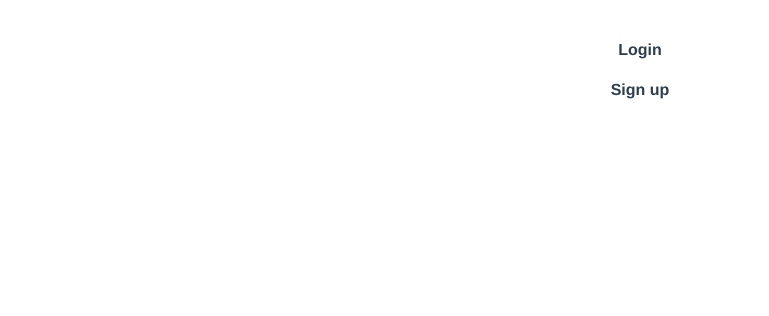
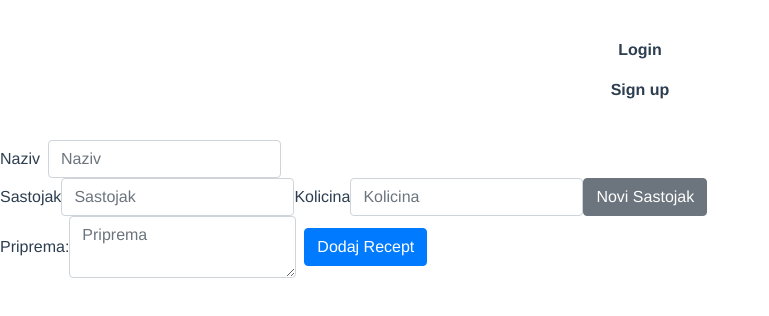
Before and after one commit to ninamacuka/FoodX, a Vue app in the folder foodx/: page /NoviRecept in a window 1280 px wide. Shown: the top 316 px of the page, without its empty margins (0-769 px from the left). Built offline with nearby package versions, Linux system fonts and the light colour scheme; no server answers.

Commit message:
dodavanje recepata i prikaz
dodavanje recepta i prikaz

```diff
--- a/foodx/src/App.vue
+++ b/foodx/src/App.vue
@@ -9,7 +9,15 @@
           <router-link to="/register" class="nav-link">Sign up</router-link>
         </li>
         <li v-if="store.currentUser" class="nav-item">
+          <router-link to="/Recepti" class="nav-link">Recepti</router-link>
+        </li>
+        <li v-if="store.currentUser" class="nav-item">
           <a href="#" @click.prevent="logout()" class="nav-link">Logout</a>
+        </li>
+        <li v-if="store.currentUser" class="nav-item">
+          <router-link to="/noviRecept" class="nav-link"
+            >Dodaj recept</router-link
+          >
         </li>
       </ul>
     </div>
@@ -25,14 +33,11 @@
   text-align: center;
   color: #2c3e50;
 }
-
 #nav {
   padding: 30px;
-
   a {
     font-weight: bold;
     color: #2c3e50;
-
     &.router-link-exact-active {
       color: #42b983;
     }
@@ -64,14 +69,12 @@ firebase.auth().onAuthStateChanged((user) => {
     }
   }
 });
-
 export default {
   data() {
     return {
       store,
     };
   },
-
   methods: {
     logout: function () {
       firebase
--- a/foodx/src/main.js
+++ b/foodx/src/main.js
@@ -1,10 +1,14 @@
 import Vue from 'vue'
 import App from './App.vue'
 import router from './router'
-
+import {firebase} from "@/firebase"
 Vue.config.productionTip = false
-
-new Vue({
-  router,
-  render: h => h(App)
-}).$mount('#app')
+let app=''
+firebase.auth().onAuthStateChanged(()=>{
+  if (!app){
+    app=new Vue({
+      router,
+      render: h => h(App)
+    }).$mount('#app')
+  }
+})
--- a/foodx/src/router/index.js
+++ b/foodx/src/router/index.js
@@ -19,6 +19,16 @@ const routes = [
     path: '/register',
     name: 'Register',
     component: () => import(/* webpackChunkName: "L" */ '../views/Register.vue')
+  },
+  {
+    path: '/NoviRecept',
+    name: 'NoviRecept',
+    component: () => import(/* webpackChunkName: "L" */ '../views/NoviRecept.vue')
+  },
+  {
+    path: '/Recepti',
+    name: 'Recepti',
+    component: () => import(/* webpackChunkName: "L" */ '../views/Recepti.vue')
   }
 ]
 
--- a/foodx/src/views/Login.vue
+++ b/foodx/src/views/Login.vue
@@ -39,7 +39,6 @@
 
 <script>
 import { firebase } from "@/firebase";
-
 export default {
   name: "login",
   data() {
--- /dev/null
+++ b/foodx/src/views/NoviRecept.vue
@@ -0,0 +1,102 @@
+<template>
+  <div class="row">
+    <div class="col-8">
+      <form @submit.prevent="NoviRecept" class="form-inline mb-5">
+        <div class="form-group">
+          <label for="naziv">Naziv</label>
+          <input
+            v-model="naziv"
+            type="text"
+            class="form-control ml-2"
+            placeholder="Naziv"
+            id="naziv"
+          />
+        </div>
+        <div
+          class="form-group"
+          v-for="(sastojak, index) in sastojci"
+          :key="index"
+        >
+          <div class="form-group">
+            <label>Sastojak</label>
+            <input
+              v-model="sastojci[index].sastojak"
+              :name="`sastojci[${index}][sastojak]`"
+              type="text"
+              class="form-control"
+              placeholder="Sastojak"
+            />
+          </div>
+          <div class="form-group">
+            <label>Kolicina</label>
+            <input
+              v-model="sastojci[index].kolicina"
+              :name="`sastojci[${index}][kolicina]`"
+              type="text"
+              class="form-control"
+              placeholder="Kolicina"
+            />
+          </div>
+        </div>
+        <div class="form-group">
+          <button @click="addSastojak" type="button" class="btn btn-secondary">
+            Novi Sastojak
+          </button>
+        </div>
+        <div class="form-group">
+          <label>Priprema:</label>
+          <textarea
+            v-model="priprema"
+            type="textarea"
+            class="form-control"
+            placeholder="Priprema"
+          />
+        </div>
+        <button type="submit" class="btn btn-primary ml-2">Dodaj Recept</button>
+      </form>
+    </div>
+  </div>
+</template>
+
+<script>
+import store from "@/store.js";
+import { db } from "@/firebase";
+
+export default {
+  data() {
+    return {
+      store,
+      naziv: "",
+      sastojci: [
+        {
+          sastojak: "",
+          kolicina: "",
+        },
+      ],
+      priprema: "",
+    };
+  },
+  methods: {
+    NoviRecept() {
+      db.collection("Recepti")
+        .add({
+          naziv: this.naziv,
+          email: store.currentUser,
+          status: false,
+          posted_at: Date.now(),
+          sastojci: this.sastojci,
+          priprema: this.priprema,
+        })
+        .then(() => {
+          this.$router.replace({ name: "Home" });
+        });
+    },
+    addSastojak() {
+      this.sastojci.push({
+        sastojak: "",
+        kolicina: "",
+      });
+    },
+  },
+};
+</script>
--- /dev/null
+++ b/foodx/src/views/Recepti.vue
@@ -0,0 +1,100 @@
+<template>
+  <div class="container">
+    <input type="text" v-model="trazi" placeholder="pretraži recepte" />
+    <div class="row mt-3">
+      <div class="m-auto">
+        <div v-for="recept in search" v-bind:key="recept.id">
+          <div v-if="recept.status === true">
+            <div class="card mb-5" style="width: 50rem">
+              <ul class="list-group list-group-flush">
+                <li class="list-group-item">{{ recept.naziv }}</li>
+                <li class="list-group-item bg-primary">Sastojci:</li>
+                <li
+                  v-for="sastojak in recept.sastojci"
+                  v-bind:key="sastojak.id"
+                  class="list-group-item border-0"
+                >
+                  {{ sastojak.sastojak }} : {{ sastojak.kolicina }}
+                </li>
+                <li class="list-group-item bg-success">Priprema:</li>
+                <li class="list-group-item">{{ recept.priprema }}</li>
+              </ul>
+              <div class="list-group-item">
+                <router-link
+                  class="btn btn-danger mr-3"
+                  v-bind:to="'/recept/' + recept.id"
+                  >Pregledaj</router-link
+                >
+                <button class="btn btn-danger" @click="getPrati(recept)">
+                  Prati
+                </button>
+              </div>
+            </div>
+          </div>
+        </div>
+      </div>
+    </div>
+  </div>
+</template>
+
+<script>
+import store from "@/store.js";
+import { db } from "@/firebase";
+
+export default {
+  name: "home",
+  data: function () {
+    return {
+      Recepti: [],
+      trazi: "",
+      store,
+    };
+  },
+  methods: {
+    getRecepti() {
+      console.log("Loading posts");
+      db.collection("Recepti")
+        .orderBy("posted_at", "desc")
+        .get()
+        .then((results) => {
+          results.forEach((doc) => {
+            let id = doc.id;
+            let data = doc.data();
+            let card = {
+              id: doc.id,
+              naziv: data.naziv,
+              time: data.posted_at,
+              sastojci: data.sastojci,
+              status: data.status,
+              priprema: data.priprema,
+            };
+            this.Recepti.push(card);
+          });
+        });
+    },
+    getPrati(recept) {
+      db.collection(store.currentUser)
+        .add({
+          id: recept.id,
+          naziv: recept.naziv,
+        })
+        .then(() => {
+          location.reload();
+        });
+    },
+  },
+  mounted() {
+    this.getRecepti();
+  },
+  computed: {
+    search: function () {
+      return this.Recepti.filter((item) => {
+        return (
+          item.naziv.toLowerCase().match(this.trazi.toLowerCase()) ||
+          item.sastojci.sastojak.toLowerCase().match(this.trazi.toLowerCase())
+        );
+      });
+    },
+  },
+};
+</script>
```
